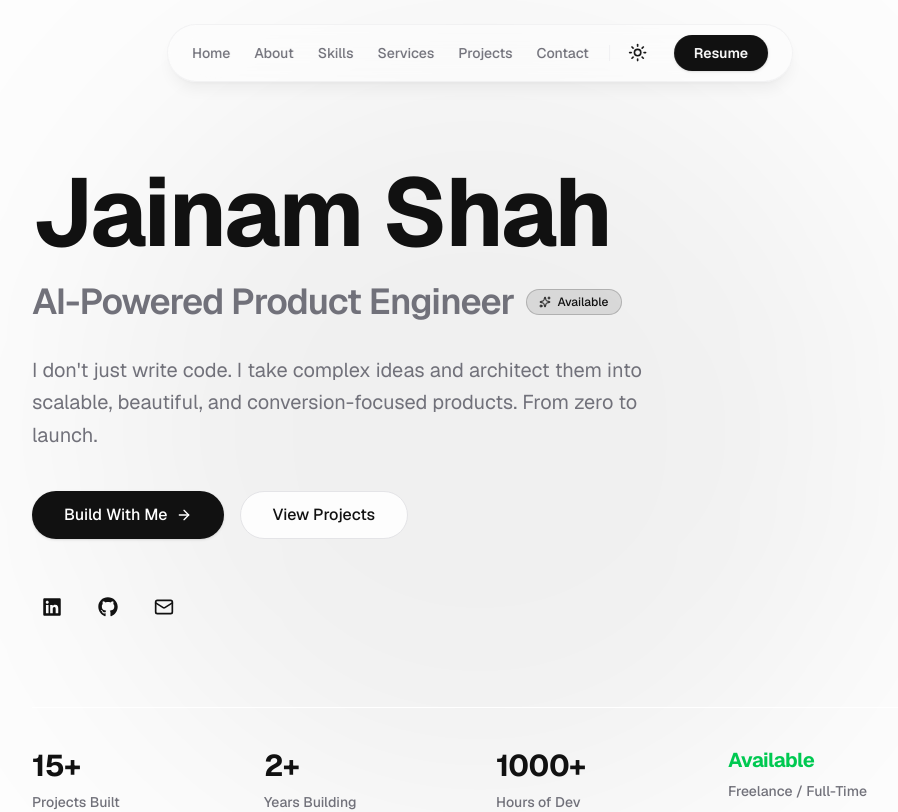
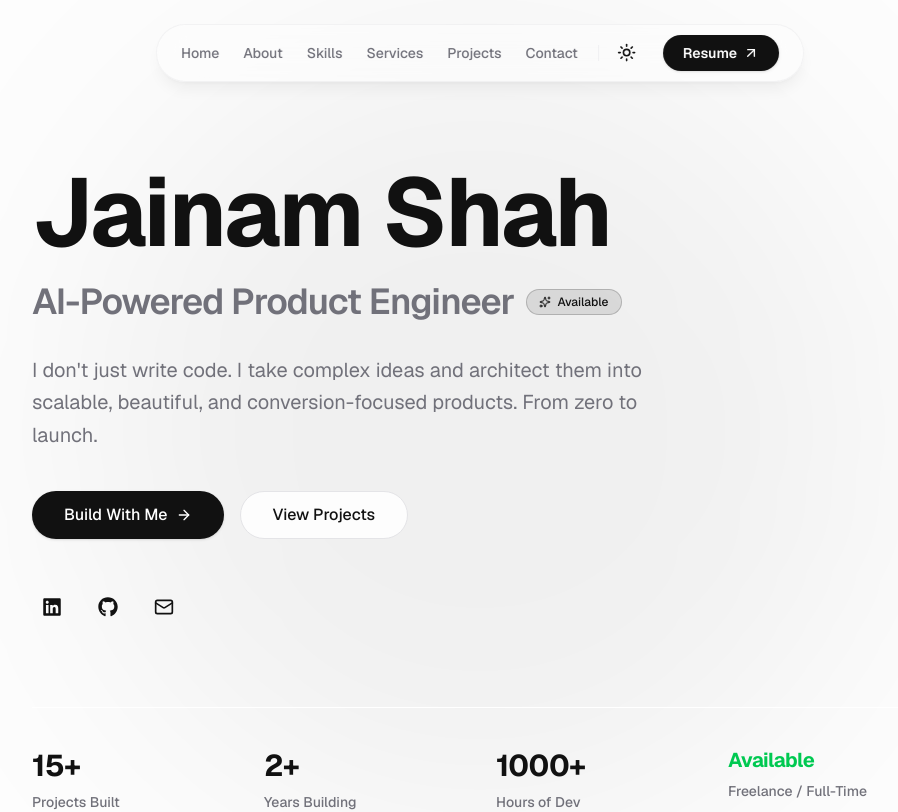
Before and after one commit to jainam-15/jainam_portfolio, a Next.js app: page / in a window 1280 px wide. Shown: the top 812 px of the page, without its empty margins (160-1058 px from the left). Built offline with nearby package versions, Linux system fonts and the light colour scheme.

Commit message:
Initial Commit

```diff
--- a/src/components/navbar.tsx
+++ b/src/components/navbar.tsx
@@ -3,7 +3,7 @@
 import * as React from "react"
 import Link from "next/link"
 import { usePathname } from "next/navigation"
-import { Home, User, Wrench, Briefcase, LayoutGrid, GitMerge, Mail, FileText } from "lucide-react"
+import { Home, User, Wrench, Briefcase, LayoutGrid, GitMerge, Mail, FileText, ArrowUpRight } from "lucide-react"
 import { ThemeToggle } from "./theme-toggle"
 import { Button } from "./ui/button"
 
@@ -49,8 +49,11 @@ export function Navbar() {
 
           <div className="flex items-center gap-4 ml-2">
             <ThemeToggle />
-            <Button asChild variant="default" className="rounded-full h-9 px-5 text-sm font-semibold">
-              <a href="/resume.pdf" target="_blank" rel="noopener noreferrer">Resume</a>
+            <Button asChild variant="default" className="rounded-full h-9 px-5 text-sm font-semibold gap-1.5">
+              <a href="/resume.pdf" target="_blank" rel="noopener noreferrer">
+                Resume
+                <ArrowUpRight className="w-4 h-4" />
+              </a>
             </Button>
           </div>
         </nav>
```
